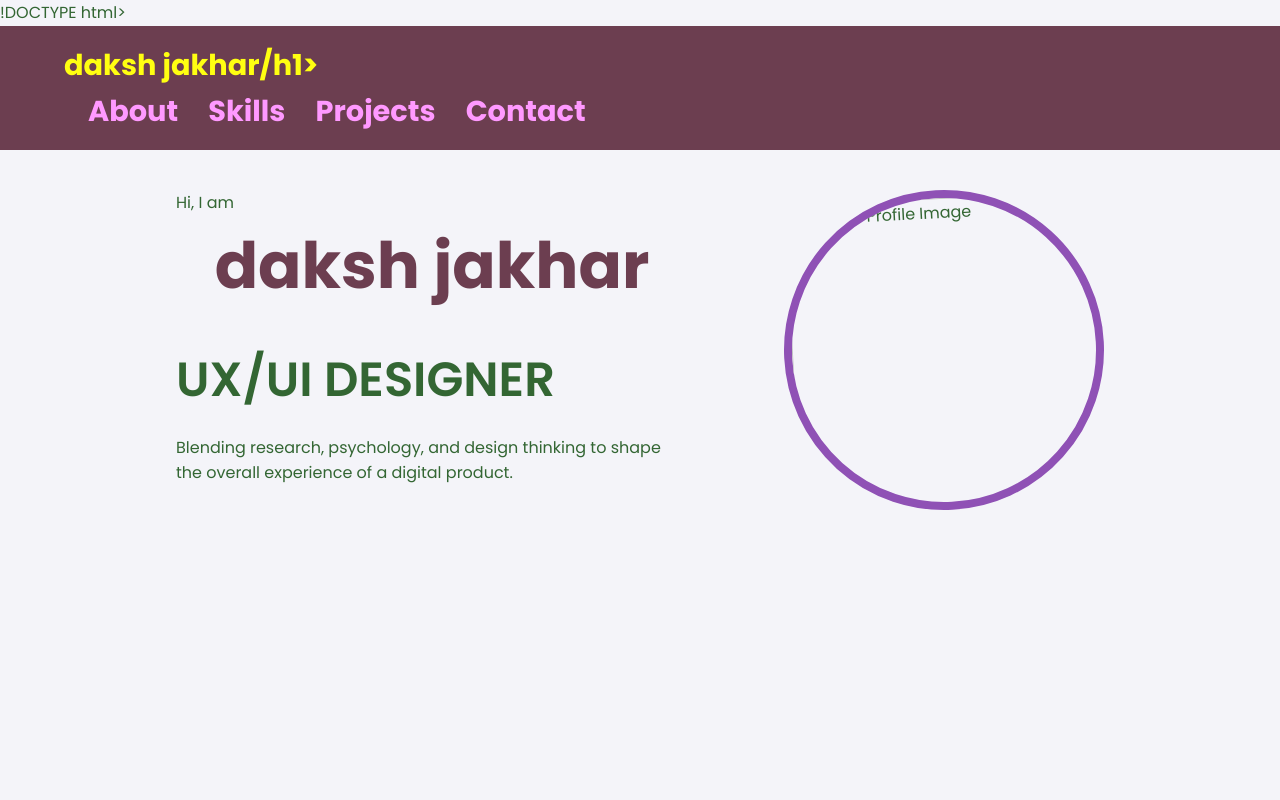
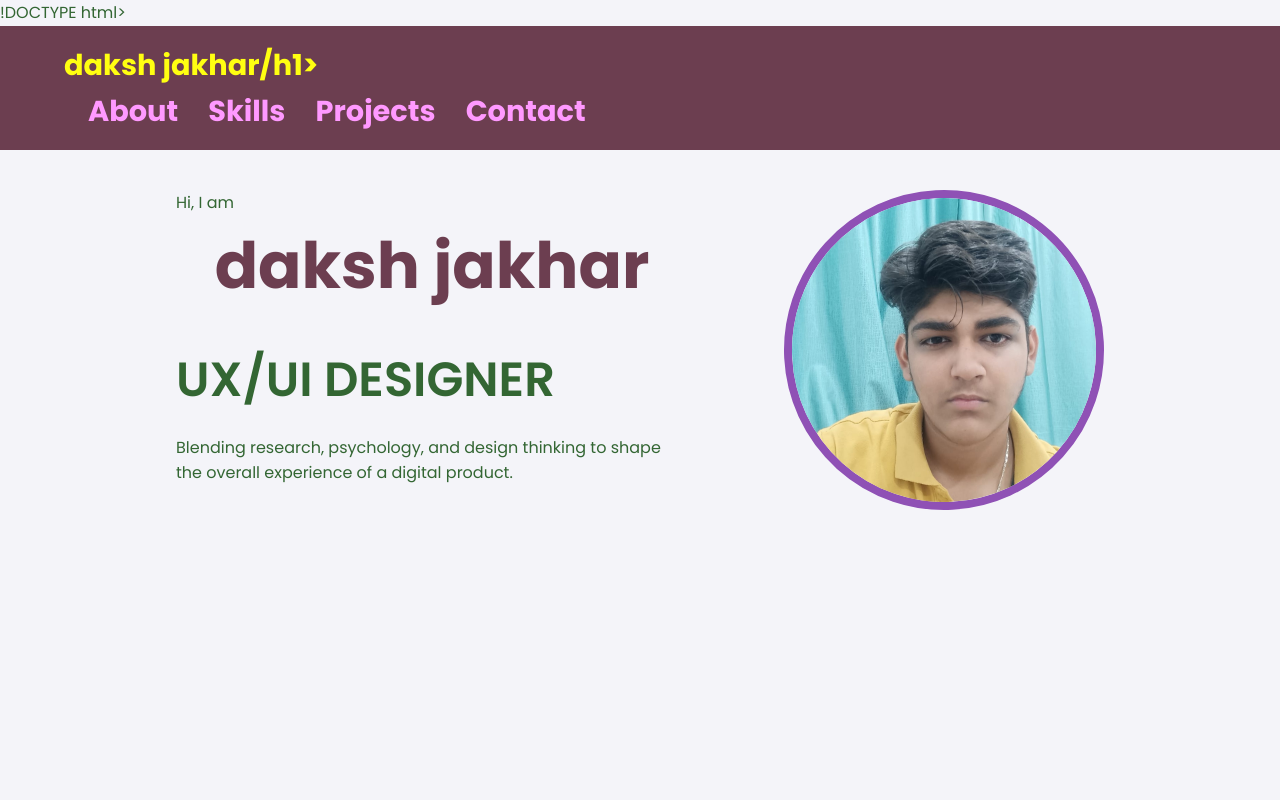
Before and after one commit to daksh75/lab-assignment-krmu-web-dev-1, a plain HTML site: page lab3/index3.html in a window 1280 px wide. Shown: the top 800 px of the page. Drawn offline with Linux system fonts and the light colour scheme.

Commit message:
index3.html

```diff
--- a/lab3/index3.html
+++ b/lab3/index3.html
@@ -3,7 +3,7 @@
 <head>
     <meta charset="UTF-8">
     <meta name="viewport" content="width=device-width, initial-scale=1.0">
-    <title>Srishti's Portfolio</title>
+    <title>daksh's Portfolio</title>
     <link rel="stylesheet" href="style3.css">
     <link href="https://fonts.googleapis.com/css2?family=Poppins:wght@300;400;600;700&display=swap" rel="stylesheet">
 </head>
@@ -28,7 +28,7 @@
                 <p class="tagline">Blending research, psychology, and design thinking to shape the overall experience of a digital product.</p>
             </div>
             <div class="hero-image">
-                                <img src="profile.jpg.jpg" alt="daksh's Profile Image">
+                                <img src="profile.jpg" alt="daksh's Profile Image">
             </div>
         </section>
 
@@ -86,4 +86,5 @@
     </footer>
 
 </body>
+
 </html>
```
